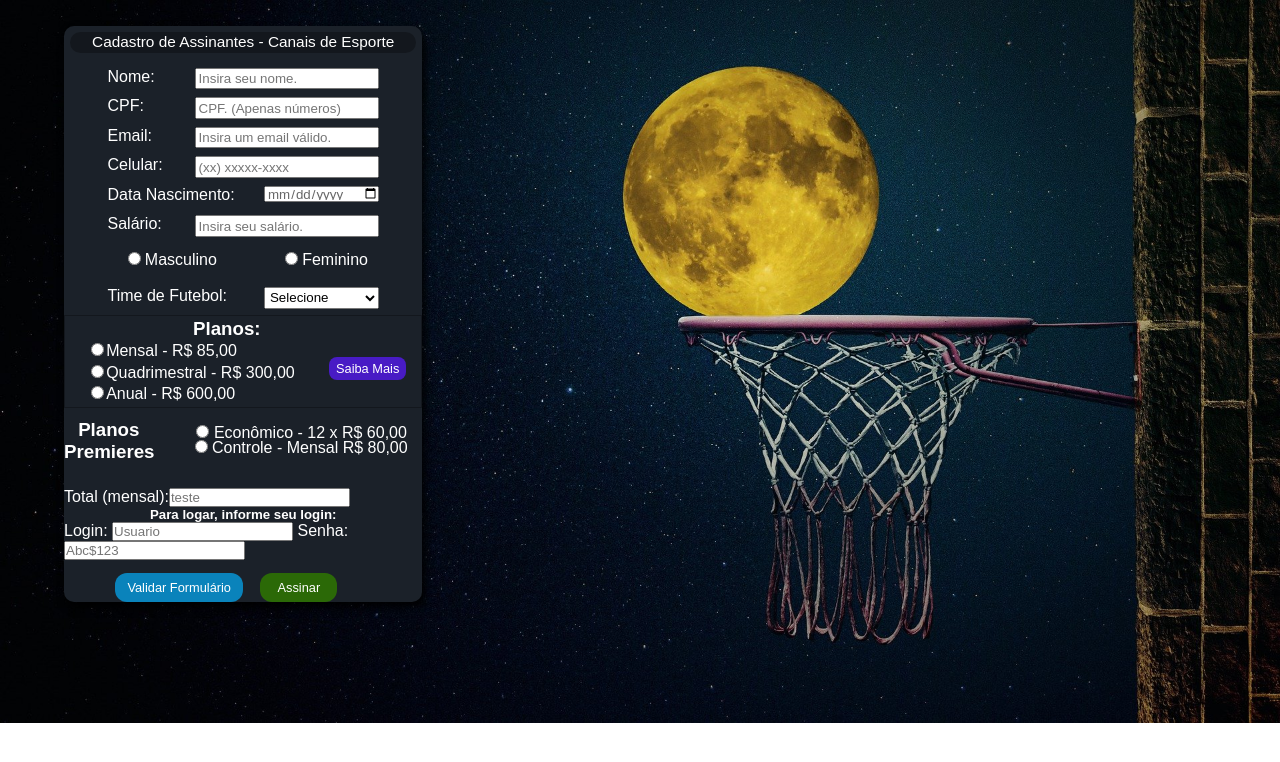
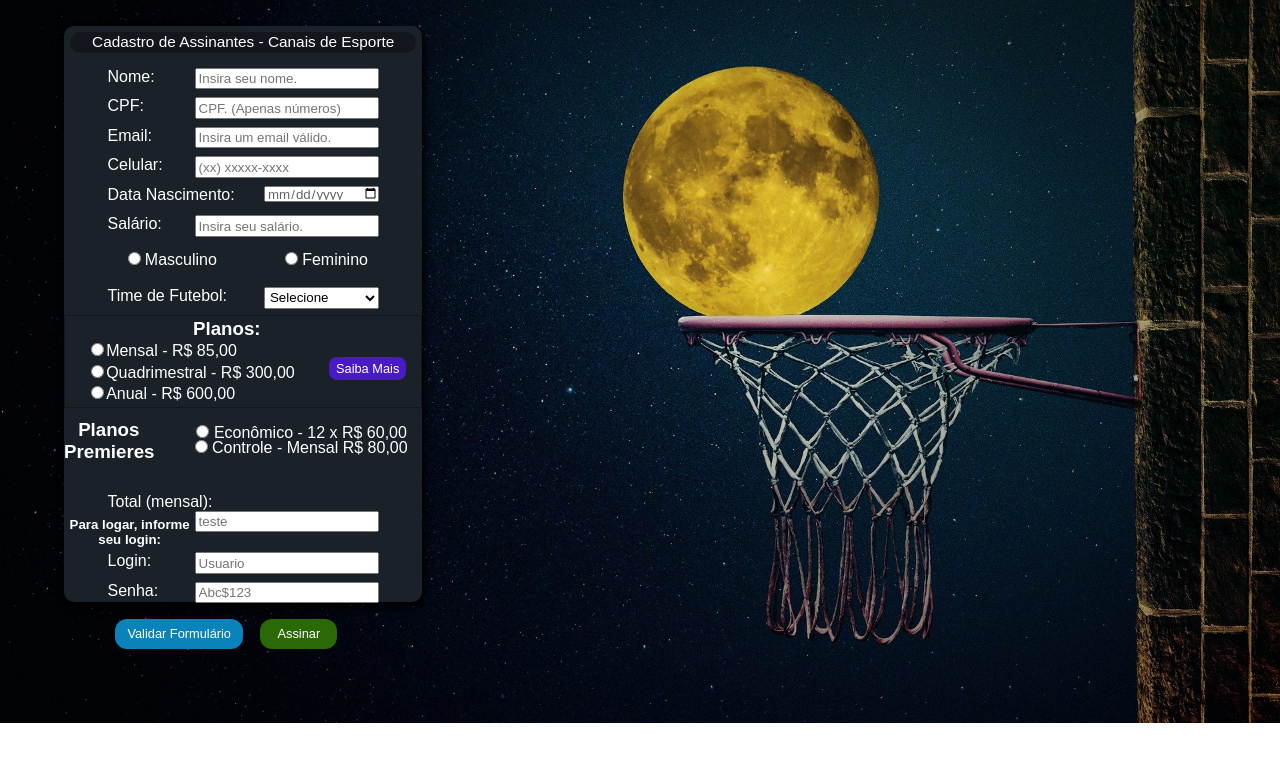
Before and after one commit to Alex0224/ValidateForm, a plain HTML site: page index.html in a window 1280 px wide. Shown: the top 762 px of the page. Drawn offline with nearby package versions, Linux system fonts and the light colour scheme.

Commit message:
Tela de login criada e validada!

```diff
--- a/index.html
+++ b/index.html
@@ -51,10 +51,10 @@
                     <input class="InputsPremiere2" type="radio" name="premiere" id="premiere" value="Controle" onclick="totaliza()"> <p class="TextPremiere2">Controle - Mensal R$ 80,00</p>
                 </label>
                 <div class="areaLogin">
-                    <label class="Inputs" for="total">Total (mensal):<input type="text" name="total" id="total" placeholder="teste" readonly></label>
+                    <label class="inputs" for="total">Total (mensal):<input type="text" name="total" id="total" placeholder="teste" readonly></label>
                     <h5>Para logar, informe seu login: </h5>
-                    <label class="Inputs" for="login">Login: <input type="text" name="login" id="login" autocomplete="off" placeholder="Usuario"></label>
-                    <label class="Inputs" for="senha">Senha: <input type="password" name="senha" id="senha" autocomplete="off" placeholder="Abc$123"></label>
+                    <label class="inputs" for="login">Login: <input type="text" name="login" id="login" autocomplete="off" placeholder="Usuario"></label>
+                    <label class="inputs" for="senha">Senha: <input type="password" name="senha" id="senha" autocomplete="off" placeholder="Abc$123"></label>
                     <button class="BtnValidar" onclick="validar_tudo()" type="button">Validar Formulário</button>
                     <input class="BtnAssinar" type="button" name="BtnAssinar" id="BtnAssinar" value="Assinar">
                 </div>
```
